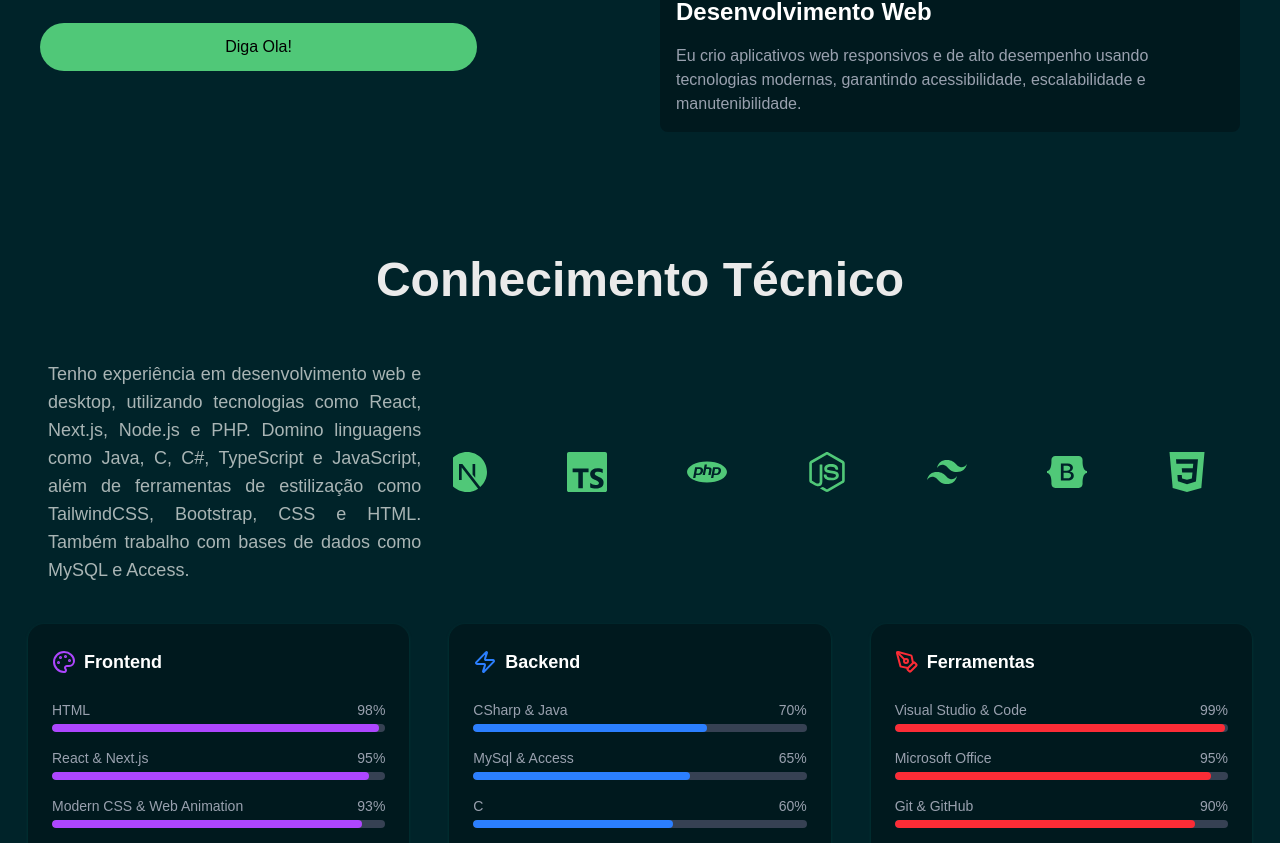
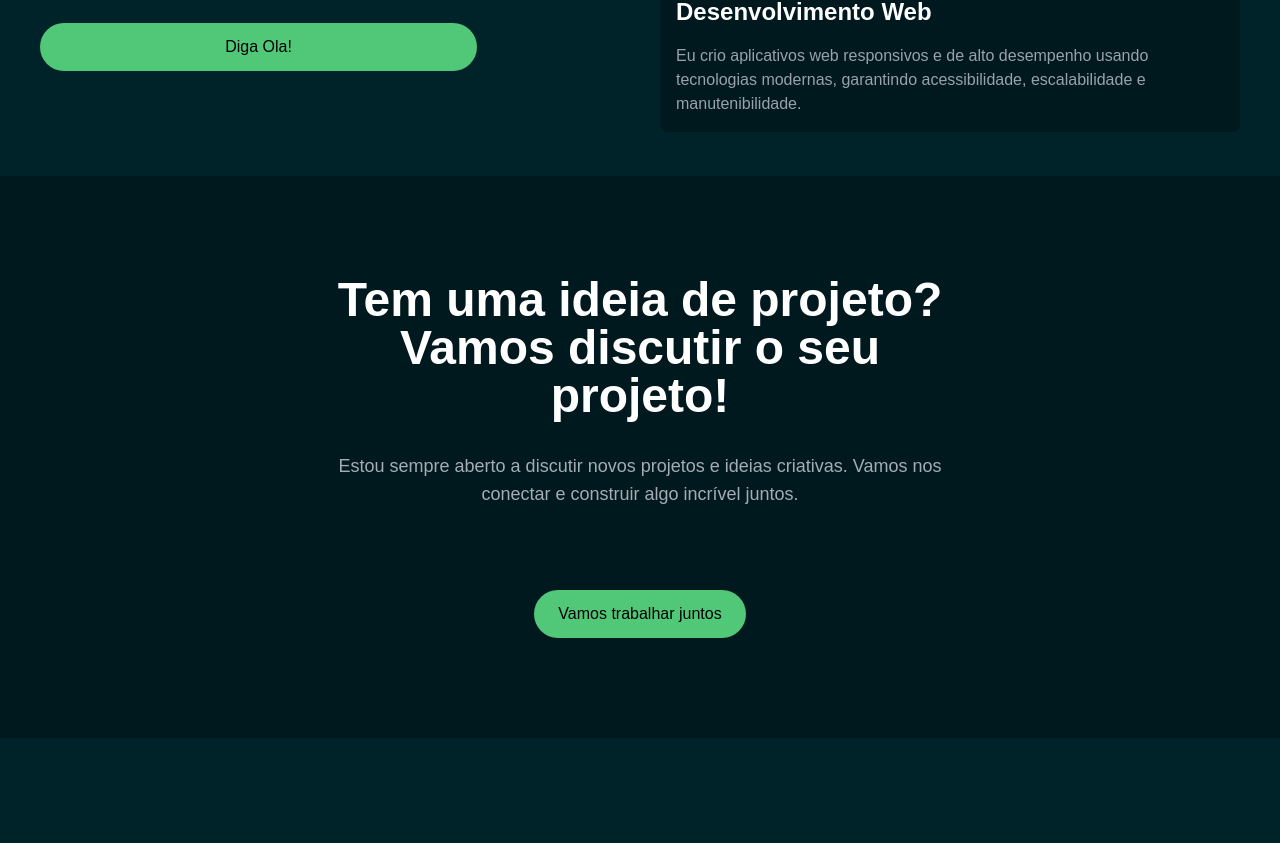
Before and after one commit to PedroVasco03/portfolio-vasco, a Next.js app: page / in a window 1280 px wide. Shown: the part 1197-2040 px from the top of the page. Built offline with nearby package versions, Linux system fonts and the light colour scheme.

Commit message:
Work Together, Go

```diff
--- a/src/app/page.tsx
+++ b/src/app/page.tsx
@@ -1,6 +1,7 @@
 import Experience from "@/components/experience/Experience";
 import Hero from "@/components/hero/Hero";
 import Profession from "@/components/profession/Profession";
+import WorkTogether from "@/components/workTogether/WorkTogether";
 import { redirect } from "next/navigation";
 
 const isMaintenance = process.env.NEXT_PUBLIC_MAINTENANCE === "true";
@@ -14,6 +15,7 @@ export default function Home() {
       <>
         <Hero/>
         <Profession/>
+        <div className="bg-[#00191E]"><WorkTogether/></div>
         <Experience/>
       </>
     );
--- a/src/components/hero/Hero.tsx
+++ b/src/components/hero/Hero.tsx
@@ -18,7 +18,7 @@ const Hero = () => {
 
                 </div>
                 <div className="hero-btns">
-                    <Link href="/">
+                    <Link href="/projects">
                         <Button variant="primary">Meus projetos</Button>
                     </Link>
                     <Link href="/contact">
--- /dev/null
+++ b/src/components/workTogether/WorkTogether.tsx
@@ -0,0 +1,21 @@
+import Button from "../UI/Button";
+
+const WorkTogether = () => {
+  return (
+    <div className=" py-25 max-md:mb-10 mt-5 max-w-169 mx-auto px-2">
+      <div className="text-center">
+        <p className="text-white md:font-semibold text-2xl sm:text-3xl md:text-5xl pb-8">
+          Tem uma ideia de projeto? Vamos discutir o seu projeto!
+        </p>
+        <p className="text-[#A5ACB5] text-xs sm:text-lg font-normal text-center pb-8">
+          Estou sempre aberto a discutir novos projetos e ideias criativas. Vamos nos conectar e construir algo incrível juntos.
+        </p>
+         <Button className="mt-5 md:mt-12.5 md:py-3 md:px-6  max-md:mx-auto max-md:mb-5"><a href="https://www.linkedin.com/in/pedro-vasco-939342287/" target="_blank" rel="noopener noreferrer">Vamos trabalhar juntos
+         </a></Button>
+
+      </div>
+    </div>
+  );
+};
+
+export default WorkTogether;
```
